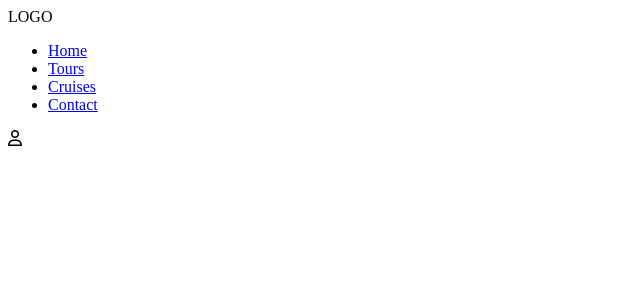
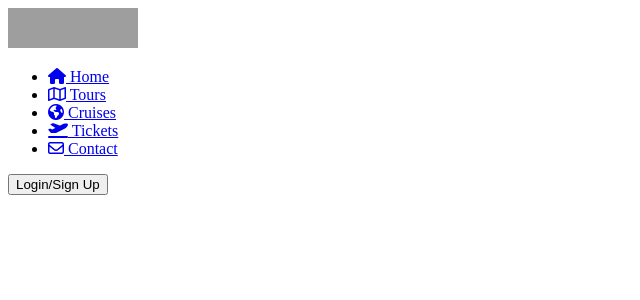
Before and after one commit to EricOS-83/Travel-Agency-Theme, a Node server app: template views/partials/header.ejs in a window 1280 px wide. Shown: the top 300 px of the page, without its empty margins (0-640 px from the left). Run offline with Node 20, Linux system fonts and the light colour scheme; the template is opened without the code that fills it, so the values that code supplies are empty; some libraries are stand-ins or nearby versions; grey boxes are pictures that could not be loaded.

Commit message:
create header

```diff
--- a/views/partials/header.ejs
+++ b/views/partials/header.ejs
@@ -3,27 +3,32 @@
 <head>
     <meta charset="UTF-8">
     <meta name="viewport" content="width=device-width, initial-scale=1.0">
-    <title>Responsive Navbar</title>
-    <link rel="stylesheet" href="/public/styles/main.css">
-    <script defer src="/views/script.js"></script>
-    <link rel="stylesheet" href="https://cdnjs.cloudflare.com/ajax/libs/font-awesome/6.0.0-beta3/css/all.min.css">
-
+    <title>NavBar</title>
+    <link rel="stylesheet" href="https://cdnjs.cloudflare.com/ajax/libs/font-awesome/6.6.0/css/all.min.css">
+    <link rel="stylesheet" href="styles.css">
 </head>
 <body>
-    <nav>
-        <div class="logo">LOGO</div>
-        <ul class="nav-links">
-            <li><a href="#">Home</a></li>
-            <li><a href="#">Tours</a></li>
-            <li><a href="#">Cruises</a></li>
-            <li><a href="#">Contact</a></li>
-        </ul>
-        <div class="login-icon"><i class="fa-regular fa-user"></i></div>
-        <div class="hamburger">
-            <span></span>
-            <span></span>
-            <span></span>
+
+    <div class="container">
+
+        <div class="logo">
+            <img src="travelbee-logo-ΤΜ_copy.png" alt="travelbee logo" width="130" height="40">
         </div>
-    </nav>
+
+        <div class="nav">
+             <ul>
+                <li class="nav-link nav-link-ltr"><a href="#"><i class="fa-solid fa-house"></i> Home</a></li>
+                <li class="nav-link nav-link-ltr"><a href="#"><i class="fa-regular fa-map"></i> Tours</a></li>
+                <li class="nav-link nav-link-ltr"><a href="#"><i class="fa-solid fa-earth-americas"></i> Cruises</a></li>
+                <li class="nav-link nav-link-ltr"><a href="#"><i class="fa-solid fa-plane-departure"></i> Tickets</a></li>
+                <li class="nav-link nav-link-ltr"><a href="#"><i class="fa-regular fa-envelope"></i> Contact</a></li>
+
+            </ul>
+        </div>
+
+        <div class="header-buttons">
+            <button class="nav-but">Login/Sign Up</button>
+        </div>
+    </div>
 </body>
 </html>
```
